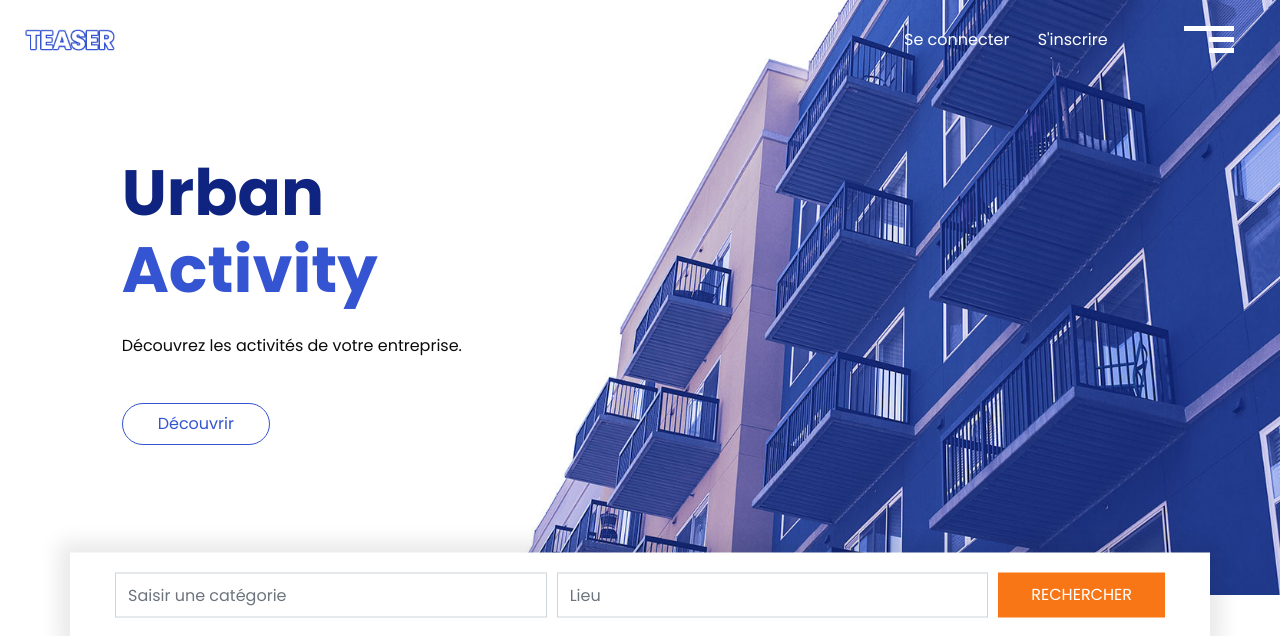
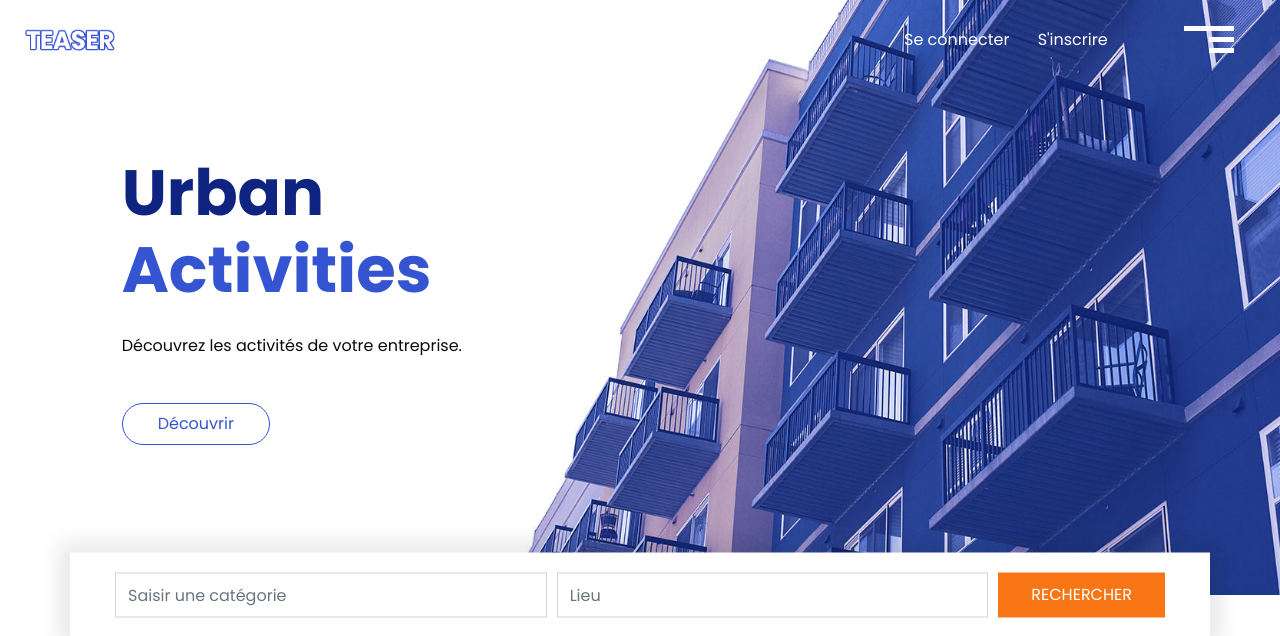
Before and after one commit to RidaMoustaoui/Urban-Activity, a PHP site: page / in a window 1280 px wide. Shown: the top 636 px of the page. Run offline with PHP 8.4, Linux system fonts and the light colour scheme; some libraries are stand-ins or nearby versions.

Commit message:
Update index.php

```diff
--- a/index.php
+++ b/index.php
@@ -83,7 +83,7 @@
             <div class="detail-box">
               <h1>
                 <span> Urban</span> <br>
-                Activity <br>
+                Activities <br>
               </h1>
               <p>
                 Découvrez les activités de votre entreprise.
```
